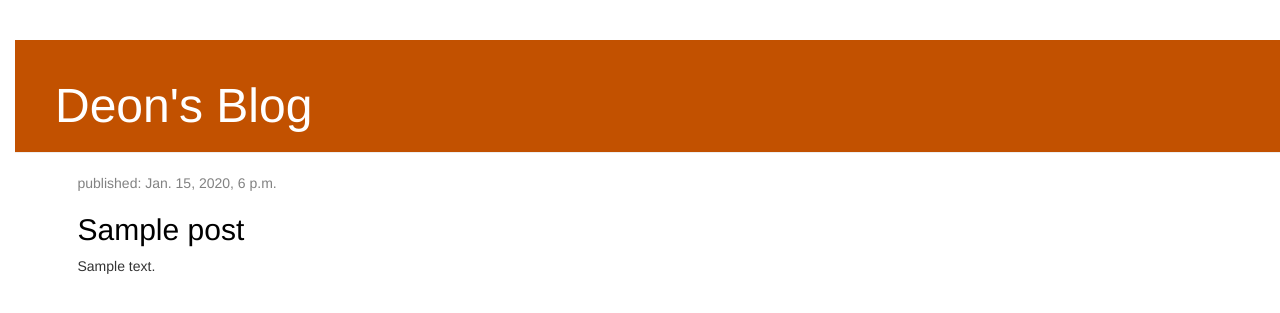
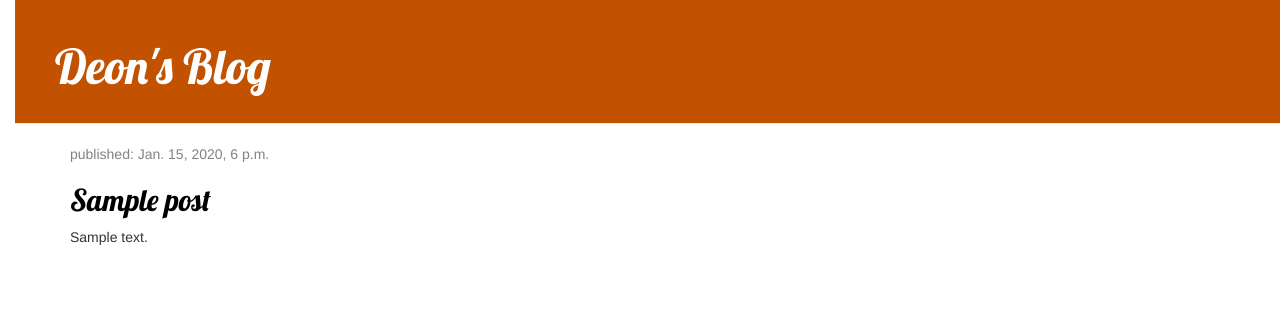
Before and after one commit to danxfernandez/my-first-blog, a Django app: page / in a window 1280 px wide. Shown: the top 313 px of the page. Run offline with Django 3.2, Linux system fonts and the light colour scheme; tables that the repository leaves empty hold one stand-in row (values such as "Sample post"); some libraries are stand-ins or nearby versions.

Commit message:
html update

```diff
--- a/blog/templates/blog/post_list.html
+++ b/blog/templates/blog/post_list.html
@@ -2,10 +2,10 @@
 <html>
     <head>
         <title>Deon's blog</title>
-        <link rel="stylesheet" href="{% static 'css/blog.css' %}">
+        <link rel="stylesheet" href="//fonts.googleapis.com/css?family=Lobster&subset=latin,latin-ext" type="text/css">
         <link rel="stylesheet" href="//maxcdn.bootstrapcdn.com/bootstrap/3.2.0/css/bootstrap.min.css">
         <link rel="stylesheet" href="//maxcdn.bootstrapcdn.com/bootstrap/3.2.0/css/bootstrap-theme.min.css">
-        <link href="//fonts.googleapis.com/css?family=Lobster&subset=latin,latin-ext" rel="stylesheet" type="text/css">
+        <link rel="stylesheet" href="{% static 'css/blog.css' %}">
 
     </head>
     <body>
```
